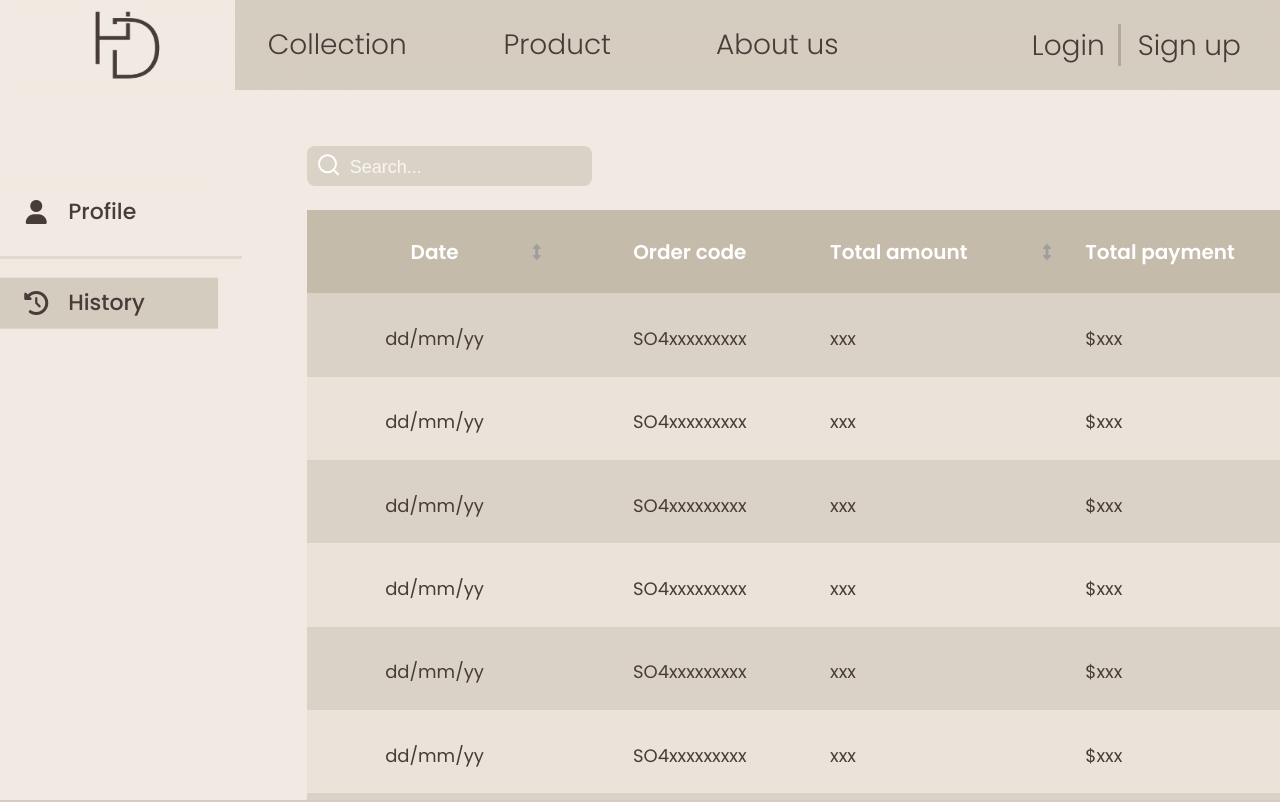
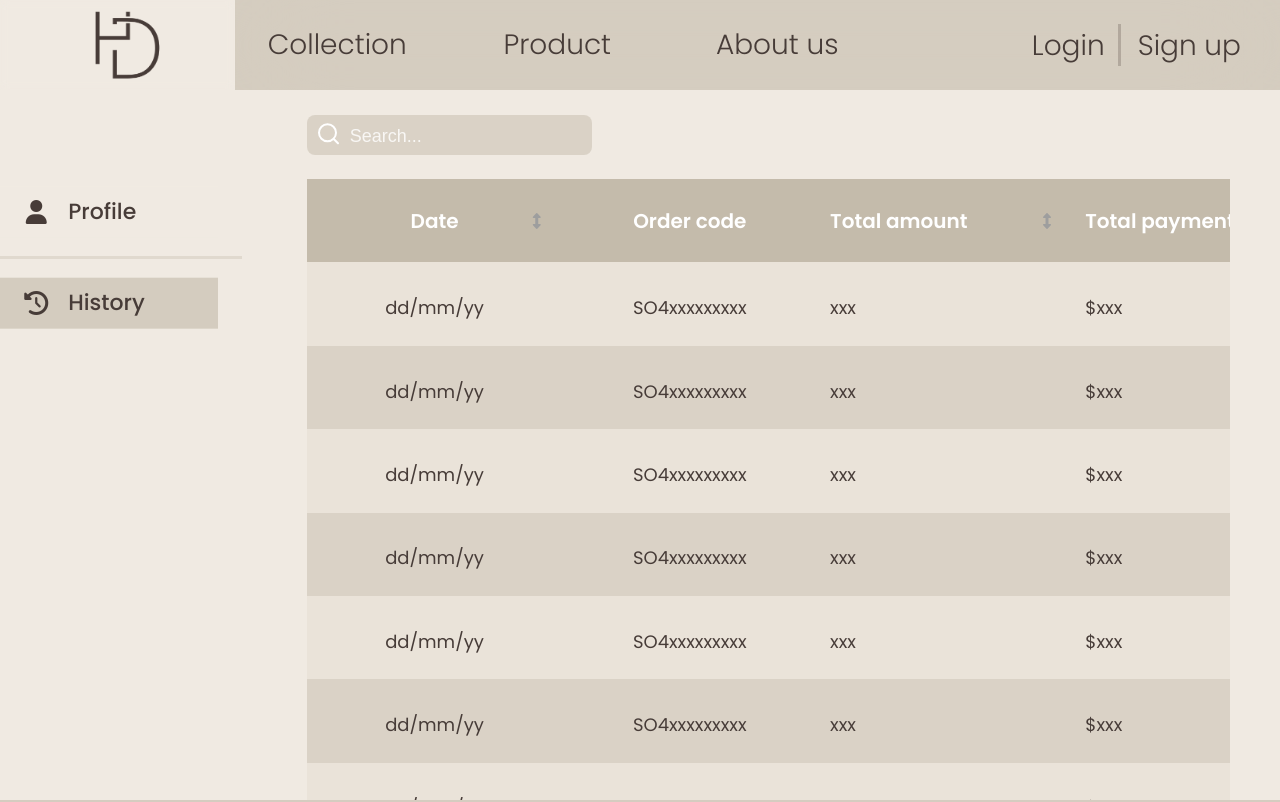
Before and after one commit to huylucwork/furniture-showroom, a React (Create React App) app in the folder client/: page /user/history in a window 1280 px wide. Shown: the top 802 px of the page. Built offline with nearby package versions, Linux system fonts and the light colour scheme; a web font is replaced by a local one.

Commit message:
add scroll bar in tables

```diff
--- a/client/src/components/admin/manageItems.jsx
+++ b/client/src/components/admin/manageItems.jsx
@@ -74,6 +74,7 @@ export default function ManageItem() {
               Add new
           </button>
         </div>
+        <div className="table_ctn">
           <div className="history_table">
             <div className="table_row first_row">
               <div className="table_ele">
@@ -111,7 +112,8 @@ export default function ManageItem() {
               </div>
             </div>
             <RenderColumn />
-          <div className="table_row">
+          </div>
+        </div>
         <div className="history_pagination">
           <a className="text_pagination" href="#">
             <p>Previous</p>
@@ -129,8 +131,6 @@ export default function ManageItem() {
             <p>Next</p>
           </a>
         </div>
-          </div>
-        </div>
         <UpdateAdd
           trigger={[buttonModal, modalVal]}
           setTrigger={setButtonModal}>
--- a/client/src/components/admin/manageUsers.jsx
+++ b/client/src/components/admin/manageUsers.jsx
@@ -65,6 +65,7 @@ export default function ManageUser() {
               d="m21 21l-4.486-4.494M19 10.5a8.5 8.5 0 1 1-17 0a8.5 8.5 0 0 1 17 0Z"/>
           </svg>
         </div>
+        <div className="table_ctn">
           <div className="history_table admin_user-scroll">
             <div className="table_row first_row">
               <div className="table_ele admin_fix-size-2">
@@ -90,7 +91,8 @@ export default function ManageUser() {
               </div>
             </div>
             <RenderColumn />
-          <div className="table_row">
+          </div>
+        </div>
         <div className="history_pagination">
           <a className="text_pagination" href="#">
             <p>Previous</p>
@@ -110,7 +112,5 @@ export default function ManageUser() {
         </div>
       </div>
     </div>
-      </div>
-    </div>
   )
 }
--- a/client/src/components/admin/orderPurchase.jsx
+++ b/client/src/components/admin/orderPurchase.jsx
@@ -71,6 +71,7 @@ export default function OrderSale() {
               d="m21 21l-4.486-4.494M19 10.5a8.5 8.5 0 1 1-17 0a8.5 8.5 0 0 1 17 0Z"/>
           </svg>
         </div>
+        <div className="table_ctn">
           <div className="history_table">
             <div className="table_row first_row horizontal_shadow">
               <div className="table_ele">
@@ -108,7 +109,8 @@ export default function OrderSale() {
               </div>
             </div>
             <RenderColumn />
-          <div className="table_row">
+          </div>
+        </div>
         <div className="history_pagination">
           <a className="text_pagination" href="#">
             <p>Previous</p>
@@ -128,7 +130,5 @@ export default function OrderSale() {
         </div>
       </div>
     </div>
-      </div>
-    </div>
   )
 }
--- a/client/src/components/admin/orderSale.jsx
+++ b/client/src/components/admin/orderSale.jsx
@@ -68,6 +68,7 @@ export default function OrderSale() {
               d="m21 21l-4.486-4.494M19 10.5a8.5 8.5 0 1 1-17 0a8.5 8.5 0 0 1 17 0Z"/>
           </svg>
         </div>
+        <div className="table_ctn">
           <div className="history_table">
             <div className="table_row first_row horizontal_shadow">
               <div className="table_ele admin_fix-size-2">
@@ -102,7 +103,8 @@ export default function OrderSale() {
               </div>
             </div>
             <RenderColumn />
-          <div className="table_row">
+          </div>
+        </div>
         <div className="history_pagination">
           <a className="text_pagination" href="#">
             <p>Previous</p>
@@ -122,7 +124,5 @@ export default function OrderSale() {
         </div>
       </div>
     </div>
-      </div>
-    </div>
   )
 }
--- a/client/src/components/admin/supplier.jsx
+++ b/client/src/components/admin/supplier.jsx
@@ -62,6 +62,7 @@ export default function Supplier() {
                         d="m21 21l-4.486-4.494M19 10.5a8.5 8.5 0 1 1-17 0a8.5 8.5 0 0 1 17 0Z"/>
                     </svg>
                 </div>
+                <div className="table_ctn">
                     <div className="history_table admin_user-scroll">
                         <div className="table_row first_row">
                             <div className="table_ele admin_fix-size-3">
@@ -84,7 +85,8 @@ export default function Supplier() {
                             </div>
                         </div>
                         <RenderColumn />
-                    <div className="table_row">
+                    </div>
+                </div>
                 <div className="history_pagination">
                     <a className="text_pagination" href="#">
                         <p>Previous</p>
@@ -104,7 +106,5 @@ export default function Supplier() {
                 </div>
             </div>
         </div>
-            </div>
-        </div>
     )
 }
--- a/client/src/components/admin/thirdParty.jsx
+++ b/client/src/components/admin/thirdParty.jsx
@@ -68,6 +68,7 @@ export default function Thirdparty() {
                         d="m21 21l-4.486-4.494M19 10.5a8.5 8.5 0 1 1-17 0a8.5 8.5 0 0 1 17 0Z"/>
                     </svg>
                 </div>
+                <div className="table_ctn">
                     <div className="history_table admin_user-scroll">
                         <div className="table_row first_row">
                             <div className="table_ele">
@@ -96,7 +97,8 @@ export default function Thirdparty() {
                             </div>
                         </div>
                         <RenderColumn />
-                    <div className="table_row">
+                    </div>
+                </div>
                 <div className="history_pagination">
                     <a className="text_pagination" href="#">
                     <p>Previous</p>
@@ -116,7 +118,5 @@ export default function Thirdparty() {
                 </div>
             </div>
         </div>
-            </div>
-        </div>
     )
 }
--- a/client/src/components/admin/warehouse.jsx
+++ b/client/src/components/admin/warehouse.jsx
@@ -37,6 +37,7 @@ export default function Warehouse() {
               d="m21 21l-4.486-4.494M19 10.5a8.5 8.5 0 1 1-17 0a8.5 8.5 0 0 1 17 0Z"/>
           </svg>
         </div>
+        <div className="table_ctn">
           <div className="history_table admin_user-scroll">
             <div className="table_row first_row">
               <div className="table_ele admin_fix-size-2">
@@ -108,7 +109,8 @@ export default function Warehouse() {
               </div>
             </div>
             <RenderEmptyRow />
-          <div className="table_row">
+          </div>
+        </div>
         <div className="history_pagination">
           <a className="text_pagination" href="#">
             <p>Previous</p>
@@ -128,7 +130,5 @@ export default function Warehouse() {
         </div>
       </div>
     </div>
-      </div>
-    </div>
   )
 }
--- a/client/src/components/user/history.jsx
+++ b/client/src/components/user/history.jsx
@@ -5,56 +5,11 @@ import DetailModal from "./detailModal";
 export default function History() {
   const [openModal, setOpenModal] = useState(false);
 
-  return (
-    <div className="history_container">
-      <DetailModal trigger={openModal} setTrigger={setOpenModal} />
-      <div className="history_content">
-        <div className="search_container">
-          <input
-            type="text"
-            placeholder="Search..." />
-          <svg
-            xmlns="http://www.w3.org/2000/svg"
-            width="1em" height="1em">
-              <path
-              fill="none"
-              stroke="currentColor"
-              stroke-linecap="round"
-              stroke-width="2"
-              d="m21 21l-4.486-4.494M19 10.5a8.5 8.5 0 1 1-17 0a8.5 8.5 0 0 1 17 0Z"/>
-          </svg>
-        </div>
-        <div className="history_table">
-          <div className="table_row first_row">
-            <div className="table_ele">
-              <p>Date</p>
-              <button>
-                <i className="fa-solid fa-up-down"></i>
-              </button>
-            </div>
-            <div className="table_ele">
-              <p>Order code</p>
-            </div>
-            <div className="table_ele">
-              <p className="left_align">Total amount</p>
-              <button>
-                <i className="fa-solid fa-up-down"></i>
-              </button>
-            </div>
-            <div className="table_ele">
-              <p className="left_align">Total payment</p>
-              <button>
-                <i className="fa-solid fa-up-down"></i>
-              </button>
-            </div>
-            <div className="table_ele">
-              <p>Export order</p>
-            </div>
-            <div className="table_ele">
-              <p>Detail</p>
-            </div>
-          </div>
-          <div className="table_row odd_row">
+  const RenderColumn =()=>{
+    let list = []
+    for(let i=0; i<7; i++)
+      list.push(
+        <div className={"table_row " + (i%2 ? "odd_row" : "even_row ") + (i===6 ? "last-row_shadow" : "")}>
           <div className="table_ele">
             <p>dd/mm/yy</p>
           </div>
@@ -86,205 +41,63 @@ export default function History() {
           <div className="table_ele">
             <button onClick={ () => setOpenModal(true) }>Detail</button>
           </div>
-          </div>
-          <div className="table_row even_row">
-            <div className="table_ele">
-              <p>dd/mm/yy</p>
-            </div>
-            <div className="table_ele">
-              <p>SO4xxxxxxxxx</p>
-            </div>
-            <div className="table_ele">
-              <p className="left_align">xxx</p>
-            </div>
-            <div className="table_ele">
-              <p className="left_align">$xxx</p>
-            </div>
-            <div className="table_ele">
-              <button className="download_btn">
+        </div>)
+    return list;
+  }
+
+  return (
+    <div className="history_container">
+      <DetailModal trigger={openModal} setTrigger={setOpenModal} />
+      <div className="history_content">
+        <div className="search_container">
+          <input
+            type="text"
+            placeholder="Search..." />
           <svg
             xmlns="http://www.w3.org/2000/svg"
-                  fill="none" viewBox="0 0 24 24"
-                  stroke-width="1.5"
+            width="1em" height="1em">
+              <path
+              fill="none"
               stroke="currentColor"
-                  className="w-6 h-6">
-                    <path
               stroke-linecap="round"
-                    stroke-linejoin="round"
-                    d="M3 16.5v2.25A2.25 2.25 0 005.25 21h13.5A2.25 2.25 0 0021 18.75V16.5M16.5 12L12 16.5m0 0L7.5 12m4.5 4.5V3" />
+              stroke-width="2"
+              d="m21 21l-4.486-4.494M19 10.5a8.5 8.5 0 1 1-17 0a8.5 8.5 0 0 1 17 0Z"/>
           </svg>
+        </div>
+        <div className="table_ctn">
+          <div className="history_table">
+            <div className="table_row first_row">
+              <div className="table_ele">
+                <p>Date</p>
+                <button>
+                  <i className="fa-solid fa-up-down"></i>
                 </button>
               </div>
               <div className="table_ele">
-              <button onClick={ () => setOpenModal(true) }>Detail</button>
-            </div>
-          </div>
-          <div className="table_row odd_row">
-            <div className="table_ele">
-              <p>dd/mm/yy</p>
+                <p>Order code</p>
               </div>
               <div className="table_ele">
-              <p>SO4xxxxxxxxx</p>
-            </div>
-            <div className="table_ele">
-              <p className="left_align">xxx</p>
-            </div>
-            <div className="table_ele">
-              <p className="left_align">$xxx</p>
-            </div>
-            <div className="table_ele">
-              <button className="download_btn">
-                <svg
-                  xmlns="http://www.w3.org/2000/svg"
-                  fill="none"
-                  viewBox="0 0 24 24"
-                  stroke-width="1.5"
-                  stroke="currentColor"
-                  className="w-6 h-6">
-                    <path
-                    stroke-linecap="round"
-                    stroke-linejoin="round"
-                    d="M3 16.5v2.25A2.25 2.25 0 005.25 21h13.5A2.25 2.25 0 0021 18.75V16.5M16.5 12L12 16.5m0 0L7.5 12m4.5 4.5V3" />
-                </svg>
+                <p className="left_align">Total amount</p>
+                <button>
+                  <i className="fa-solid fa-up-down"></i>
                 </button>
               </div>
               <div className="table_ele">
-              <button onClick={ () => setOpenModal(true) }>Detail</button>
-            </div>
-          </div>
-          <div className="table_row even_row">
-            <div className="table_ele">
-              <p>dd/mm/yy</p>
-            </div>
-            <div className="table_ele">
-              <p>SO4xxxxxxxxx</p>
-            </div>
-            <div className="table_ele">
-              <p className="left_align">xxx</p>
-            </div>
-            <div className="table_ele">
-              <p className="left_align">$xxx</p>
-            </div>
-            <div className="table_ele">
-              <button className="download_btn">
-                <svg
-                  xmlns="http://www.w3.org/2000/svg"
-                  fill="none"
-                  viewBox="0 0 24 24"
-                  stroke-width="1.5"
-                  stroke="currentColor"
-                  className="w-6 h-6">
-                    <path
-                    stroke-linecap="round"
-                    stroke-linejoin="round"
-                    d="M3 16.5v2.25A2.25 2.25 0 005.25 21h13.5A2.25 2.25 0 0021 18.75V16.5M16.5 12L12 16.5m0 0L7.5 12m4.5 4.5V3" />
-                </svg>
+                <p className="left_align">Total payment</p>
+                <button>
+                  <i className="fa-solid fa-up-down"></i>
                 </button>
               </div>
               <div className="table_ele">
-              <button onClick={ () => setOpenModal(true) }>Detail</button>
+                <p>Export order</p>
+              </div>
+              <div className="table_ele">
+                <p>Detail</p>
               </div>
             </div>
-          <div className="table_row odd_row">
-            <div className="table_ele">
-              <p>dd/mm/yy</p>
-            </div>
-            <div className="table_ele">
-              <p>SO4xxxxxxxxx</p>
-            </div>
-            <div className="table_ele">
-              <p className="left_align">xxx</p>
-            </div>
-            <div className="table_ele">
-              <p className="left_align">$xxx</p>
-            </div>
-            <div className="table_ele">
-              <button className="download_btn">
-                <svg
-                  xmlns="http://www.w3.org/2000/svg"
-                  fill="none"
-                  viewBox="0 0 24 24"
-                  stroke-width="1.5"
-                  stroke="currentColor"
-                  className="w-6 h-6">
-                    <path
-                    stroke-linecap="round"
-                    stroke-linejoin="round"
-                    d="M3 16.5v2.25A2.25 2.25 0 005.25 21h13.5A2.25 2.25 0 0021 18.75V16.5M16.5 12L12 16.5m0 0L7.5 12m4.5 4.5V3" />
-                </svg>
-              </button>
-            </div>
-            <div className="table_ele">
-              <button onClick={ () => setOpenModal(true) }>Detail</button>
+            <RenderColumn />
           </div>
         </div>
-          <div className="table_row even_row">
-            <div className="table_ele">
-              <p>dd/mm/yy</p>
-            </div>
-            <div className="table_ele">
-              <p>SO4xxxxxxxxx</p>
-            </div>
-            <div className="table_ele">
-              <p className="left_align">xxx</p>
-            </div>
-            <div className="table_ele">
-              <p className="left_align">$xxx</p>
-            </div>
-            <div className="table_ele">
-              <button className="download_btn">
-                <svg
-                  xmlns="http://www.w3.org/2000/svg"
-                  fill="none"
-                  viewBox="0 0 24 24"
-                  stroke-width="1.5"
-                  stroke="currentColor"
-                  className="w-6 h-6">
-                    <path
-                    stroke-linecap="round"
-                    stroke-linejoin="round"
-                    d="M3 16.5v2.25A2.25 2.25 0 005.25 21h13.5A2.25 2.25 0 0021 18.75V16.5M16.5 12L12 16.5m0 0L7.5 12m4.5 4.5V3" />
-                </svg>
-              </button>
-            </div>
-            <div className="table_ele">
-              <button onClick={ () => setOpenModal(true) }>Detail</button>
-            </div>
-          </div>
-          <div className="table_row odd_row last-row_shadow">
-            <div className="table_ele">
-              <p>dd/mm/yy</p>
-            </div>
-            <div className="table_ele">
-              <p>SO4xxxxxxxxx</p>
-            </div>
-            <div className="table_ele">
-              <p className="left_align">xxx</p>
-            </div>
-            <div className="table_ele">
-              <p className="left_align">$xxx</p>
-            </div>
-            <div className="table_ele">
-              <button className="download_btn">
-                <svg
-                  xmlns="http://www.w3.org/2000/svg"
-                  fill="none"
-                  viewBox="0 0 24 24"
-                  stroke-width="1.5"
-                  stroke="currentColor"
-                  className="w-6 h-6">
-                    <path
-                    stroke-linecap="round"
-                    stroke-linejoin="round"
-                    d="M3 16.5v2.25A2.25 2.25 0 005.25 21h13.5A2.25 2.25 0 0021 18.75V16.5M16.5 12L12 16.5m0 0L7.5 12m4.5 4.5V3" />
-                </svg>
-              </button>
-            </div>
-            <div className="table_ele">
-              <button onClick={ () => setOpenModal(true) }>Detail</button>
-            </div>
-          </div>
-          <div className="table_row">
         <div className="history_pagination">
           <a className="text_pagination" href="#">
             <p>Previous</p>
@@ -304,7 +117,5 @@ export default function History() {
         </div>
       </div>
     </div>
-      </div>
-    </div>
   )
 }
--- a/client/src/styles/admin.css
+++ b/client/src/styles/admin.css
@@ -222,8 +222,12 @@
   box-shadow: inset 20.8em 0 0 0.09px #9C674B;
 }
 @media only screen and (max-width: 1750px) {
-  .admin_user-scroll {
+  .admin_user-scroll,
+  .history_table {
       width: 153.1em;
+  }
+  .table_ctn {
+    overflow-x: scroll;
   }
 }
 
--- a/client/src/styles/collection.css
+++ b/client/src/styles/collection.css
@@ -20,7 +20,7 @@
 }
 
 .collection_wallpaper {
-    width: 192rem;
+    width: 100%;
     height: 81rem;
     /* background-color: #d9d9d9; */
     position: relative;
--- a/client/src/styles/history.css
+++ b/client/src/styles/history.css
@@ -116,7 +116,7 @@
     position: relative;
     width: 28.5em;
     height: 4em;
-    margin-top: 5.6em;
+    margin-top: 2.5em;
 }
 
 .search_container input {
@@ -159,10 +159,15 @@
     margin-left: 0.4em;
 }
 
-.history_table {
+.table_ctn {
     margin-top: 2.4em;
     width: 94.9%;
-    height: 75em;
+    height: 66.7em;
+}
+
+.history_table {
+    width: 100%;
+    height: 100%;
     display: flex;
     flex-direction: column;
     justify-content: space-between;
@@ -298,14 +303,11 @@
 }
 
 .history_pagination {
-    width: 27em;
-    height: 4em;
-    position: absolute;
-    top: 50%;
-    left: 50%;
-    transform: translate(-50%, -50%);
+    width: 94.9%;
+    height: 8.3em;
     display: flex;
-    justify-content: space-around;
+    justify-content: center;
+    align-items: center;
 }
 
 .history_pagination a {
@@ -317,6 +319,7 @@
     border-radius: 8px;
     text-decoration: none;
     color: #000;
+    margin-left: 1em;
 }
 
 .history_pagination p {
@@ -656,9 +659,3 @@
     line-height: 1.5em;
     text-align: left;
 }
-
-@media only screen and (max-width: 1300px) {
-    .history_table {
-        width: 153.1em;
-    }
-}
```
Lines whose indentation alone changed are shown as unchanged.
